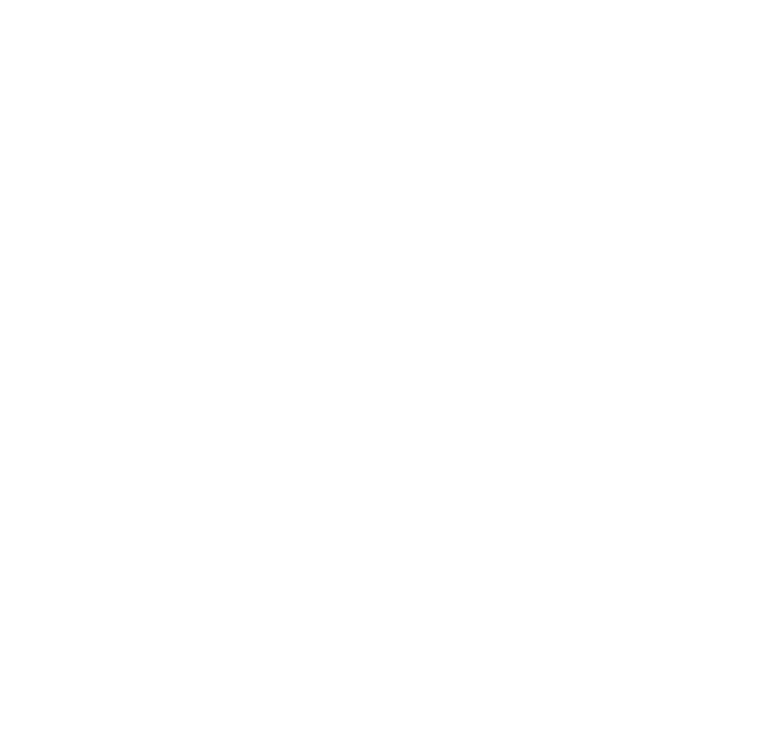
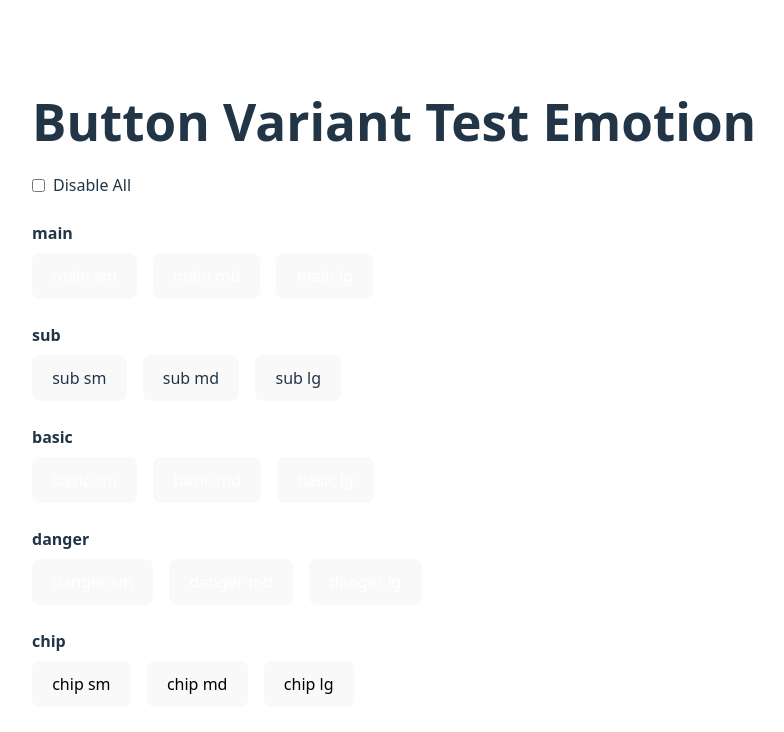
Before and after one commit to NOVA-MJU/MJS-FRONT, a React (Vite) app: page /test/button in a window 1280 px wide. Shown: the top 732 px of the page, without its empty margins (0-784 px from the left). Built offline with nearby package versions, Linux system fonts and the light colour scheme.

Commit message:
<Feat> 라우팅 의존성 추가

```diff
--- a/package.json
+++ b/package.json
@@ -14,6 +14,7 @@
     "@tailwindcss/vite": "^4.1.10",
     "react": "^19.1.0",
     "react-dom": "^19.1.0",
+    "react-router-dom": "^7.6.2",
     "tailwindcss": "^4.1.10"
   },
   "devDependencies": {
--- a/src/App.tsx
+++ b/src/App.tsx
@@ -1,10 +1,14 @@
-import React from 'react';
+import { Routes, Route } from 'react-router-dom';
+import ButtonTestPage from './components/atomic/button/ButtonTestPage';
 
 const App = () => {
   return (
-    <div>
-
-    </div>
+    <Routes>
+      <Route
+        path="/test/button"
+        element={<ButtonTestPage></ButtonTestPage>}
+      ></Route>
+    </Routes>
   );
 };
 
--- a/src/components/atomic/button/Button.tsx
+++ b/src/components/atomic/button/Button.tsx
@@ -0,0 +1,27 @@
+import type { ButtonProps } from './Button.type';
+const Button = ({ variant = 'main', size = 'md', children, disabled, ...props }: ButtonProps) => {
+  const baseButtonClassName = 'rounded-full px-4 py-2 font-medium transtion';
+  const variantButtonClassName = {
+    main: disabled ? 'bg-grey20 text-white' : 'bg-mju_primary text-white hover:bg-blue35',
+    sub: disabled ? 'bg-grey20 text-grey40' : 'bg-grey20 text-mju_primary hover:bg-grey10',
+    basic: disabled ? 'bg-grey20 text-grey40' : 'bg-blue20 text-white hover:bg-blue35',
+    danger: disabled ? 'bg-grey20 text-grey40' : 'bg-error text-white hover:bg-red-600',
+    chip: disabled ? 'bg-grey02 text-grey40' : 'bg-grey02 text-black hover:bg-grey10',
+  };
+  const sizeButtonClassName = {
+    sm: 'px-3 py-1 text-sm',
+    md: 'px-4 py-2 text-base',
+    lg: 'px-5 py-3 text-lg',
+  };
+  return (
+    <button
+      className={`${baseButtonClassName} ${variantButtonClassName[variant]} ${sizeButtonClassName[size]}`}
+      disabled={disabled}
+      {...props}
+    >
+      {children}
+    </button>
+  );
+};
+
+export default Button;
--- a/src/main.tsx
+++ b/src/main.tsx
@@ -1,10 +1,13 @@
 import { StrictMode } from 'react';
 import { createRoot } from 'react-dom/client';
 import './index.css';
+import { BrowserRouter } from 'react-router-dom';
 import App from './App.tsx';
 
 createRoot(document.getElementById('root')!).render(
   <StrictMode>
-    <App />
+    <BrowserRouter>
+      <App />
+    </BrowserRouter>
   </StrictMode>,
 );
```
Also changed, not shown: 1 other file (tests, documents, lock files or other folders).
